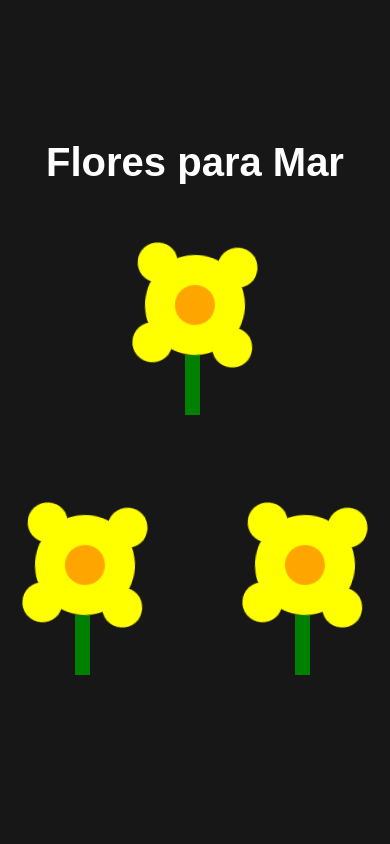
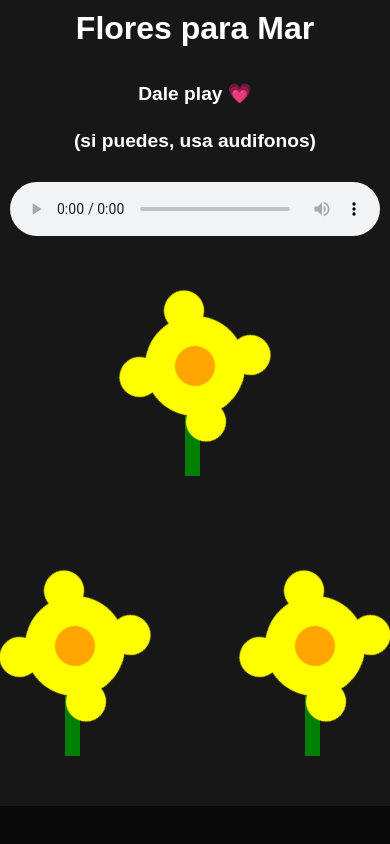
Before and after one commit to Jaz123-rgb/FlowM, a Next.js app: page / in a window 390 px wide. Built offline with nearby package versions, Linux system fonts and the light colour scheme.

Commit message:
audio flowrs Ja01

```diff
--- a/src/app/globals.css
+++ b/src/app/globals.css
@@ -1,11 +1,11 @@
 :root {
-  --background: #000000; /* Cambiado a negro */
+  --background: #0a0a0a; /* Cambiado a negro */
   --foreground: #171717;
 }
 
 @media (prefers-color-scheme: dark) {
   :root {
-    --background: #0a0a0a; /* Mantener oscuro en modo oscuro */
+    --background: #171717; /* Mantener oscuro en modo oscuro */
     --foreground: #ededed;
   }
 }
--- a/src/app/page.module.css
+++ b/src/app/page.module.css
@@ -6,20 +6,39 @@
   justify-content: center;
   height: 100vh;
   background-color: #171717; /* Fondo oscuro */
+  padding: 20px; /* Espaciado alrededor del contenedor */
 }
 
 .title {
   font-size: 2.5rem;
   color: #ffffff; /* Color de texto blanco */
-  margin-bottom: 20px;
+  margin-bottom: 20px; /* Espacio debajo del título */
+}
+
+.subtitle {
+  color: #ffffff; /* Color de texto blanco */
+  margin: 15px 0; /* Espacio arriba y abajo del h3 */
+}
+
+.subtext {
+  color: #ffffff; /* Color de texto blanco */
+  margin: 10px 0; /* Espacio arriba y abajo del h4 */
+}
+
+.audio {
+  margin: 20px 0; /* Espacio arriba y abajo del audio */
 }
 
 .flowersContainer {
   display: grid;
   grid-template-columns: repeat(2, 1fr);
   grid-template-rows: repeat(2, 1fr);
-  gap: 20px;
+  gap: 20px; /* Espacio entre los elementos */
   justify-items: center;
+}
+
+.flowersContainer svg {
+  margin: 10px; /* Espaciado adicional entre cada SVG */
 }
 
 /* Pirámide */
@@ -57,3 +76,28 @@
     transform: rotate(20deg);
   }
 }
+
+/* Media Queries para Responsividad */
+@media (max-width: 768px) {
+  .container {
+    height: auto; /* Permitir que la altura se ajuste automáticamente */
+    padding: 10px; /* Menos espaciado alrededor */
+  }
+
+  .title {
+    font-size: 2rem; /* Tamaño de fuente más pequeño */
+  }
+
+  .subtitle,
+  .subtext {
+    font-size: 1.2rem; /* Tamaño de fuente más pequeño para subtítulos */
+  }
+
+  .audio {
+    width: 100%; /* Asegurarse de que el audio se ajuste al contenedor */
+  }
+
+  .flowersContainer {
+    grid-template-columns: 1fr; /* Una columna en pantallas pequeñas */
+  }
+}
--- a/src/app/page.tsx
+++ b/src/app/page.tsx
@@ -16,6 +16,12 @@ const Home = () => {
   return (
     <div className={styles.container}>
       <h1 className={styles.title}>Flores para Mar</h1>
+      <h3 className={styles.subtitle}>Dale play &#128151;</h3>
+      <h4 className={styles.subtext}>(si puedes, usa audifonos)</h4>
+      <audio autoPlay loop controls className={styles.audio}>
+        <source src="/Kurt-NQSTA.mp3" type="audio/mpeg" />
+        Tu navegador no soporta la etiqueta de audio.
+      </audio>
       <div className={styles.flowersContainer}>
         {show && (
           <>
```
Also changed, not shown: 1 other file (tests, documents, lock files or other folders).
